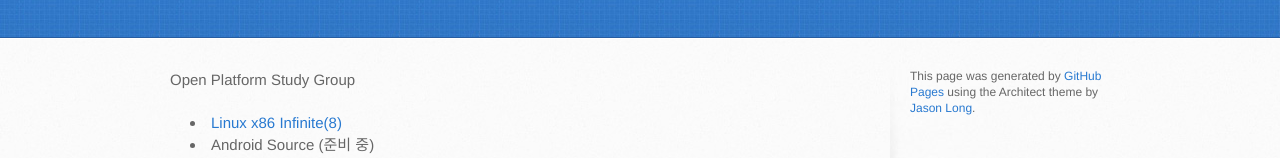
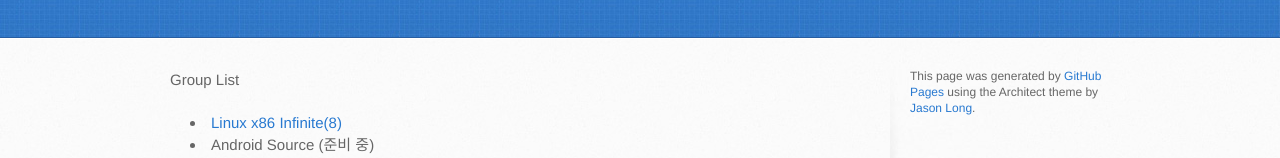
Before and after one commit to opsg/opsg.github.com, a plain HTML site: page index.html in a window 1280 px wide. Shown: the part 201-359 px from the top of the page. Drawn offline with Linux system fonts and the light colour scheme.

Commit message:
Update index.html

```diff
--- a/index.html
+++ b/index.html
@@ -29,7 +29,7 @@
     <div id="content-wrapper">
       <div class="inner clearfix">
         <section id="main-content">
-          <p>Open Platform Study Group</p>
+          <p>Group List</p>
 
 <ul>
 <li><a href="http://github.com/x86-8">Linux x86 Infinite(8)</a></li>
```
